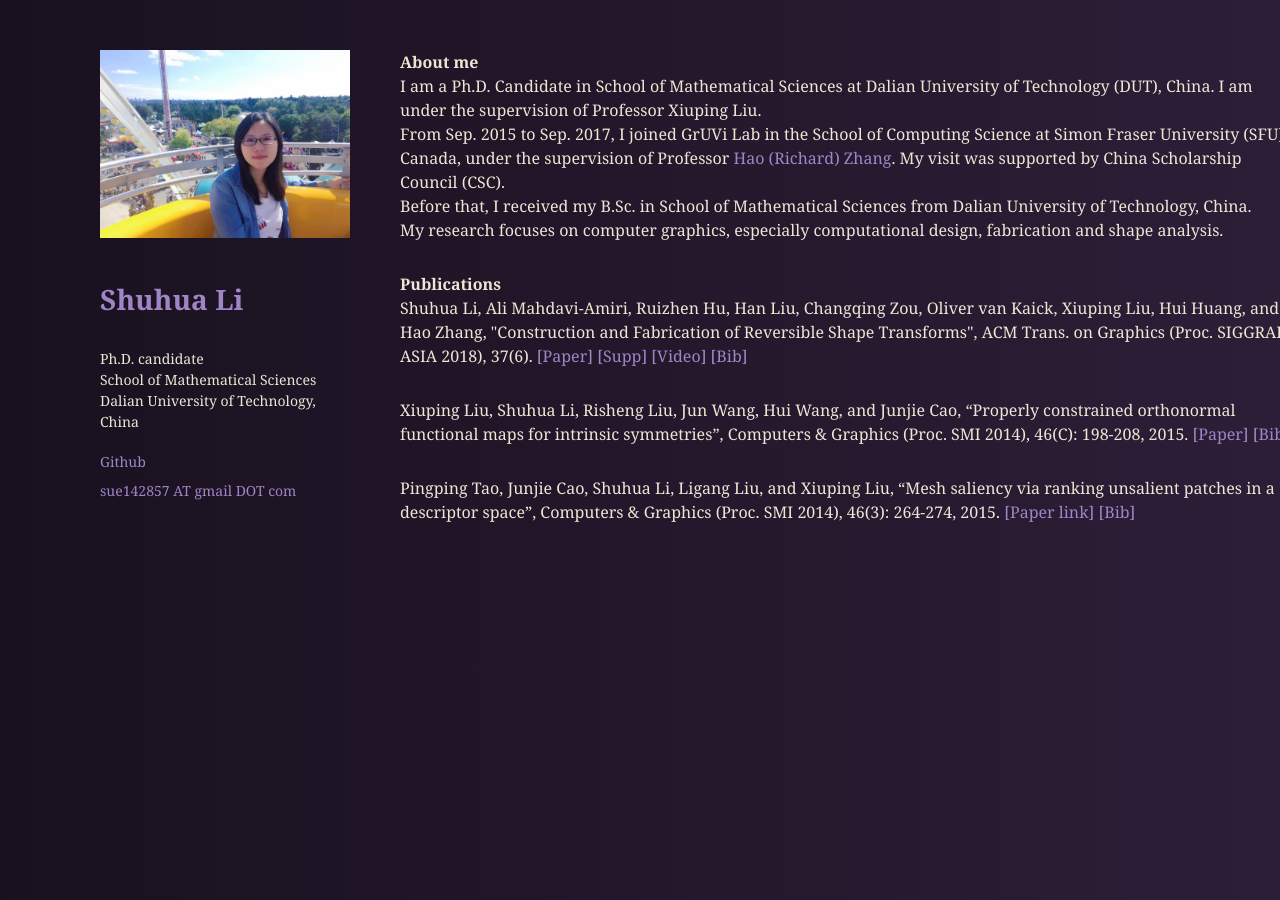
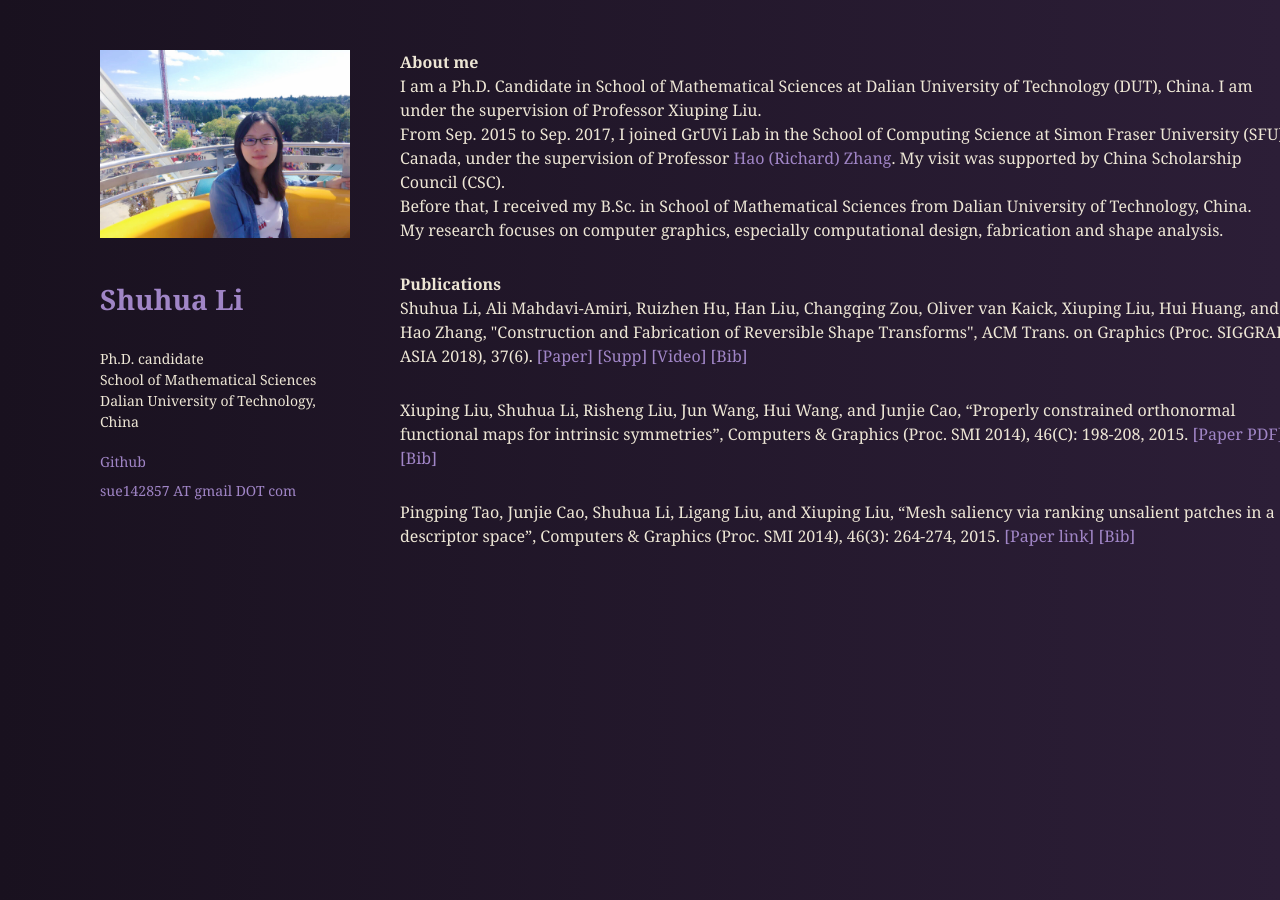
Before and after one commit to sergiokopplin/violet, a Jekyll site: the page built from index.html, in a window 1280 px wide. Built offline with Jekyll 4.4.1, drawn with Linux system fonts in a browser that asks for light colours.

Commit message:
Update index.html

```diff
--- a/index.html
+++ b/index.html
@@ -44,8 +44,8 @@
 
   <p>
     Xiuping Liu, Shuhua Li, Risheng Liu, Jun Wang, Hui Wang, and Junjie Cao, “Properly constrained orthonormal functional maps for intrinsic symmetries”, Computers & Graphics (Proc. SMI 2014), 46(C): 198-208, 2015.
-    <a href="./doc/paper_riot18.pdf">[Paper]</a>
-    <a href="./doc/riot_bib18.txt">[Bib]</a>
+    <a href="./SMI14_symmetry.pdf">[Paper PDF]</a>
+    <a href="./docs../liu2015properly.txt">[Bib]</a>
   </p>
 
   <p>
```
